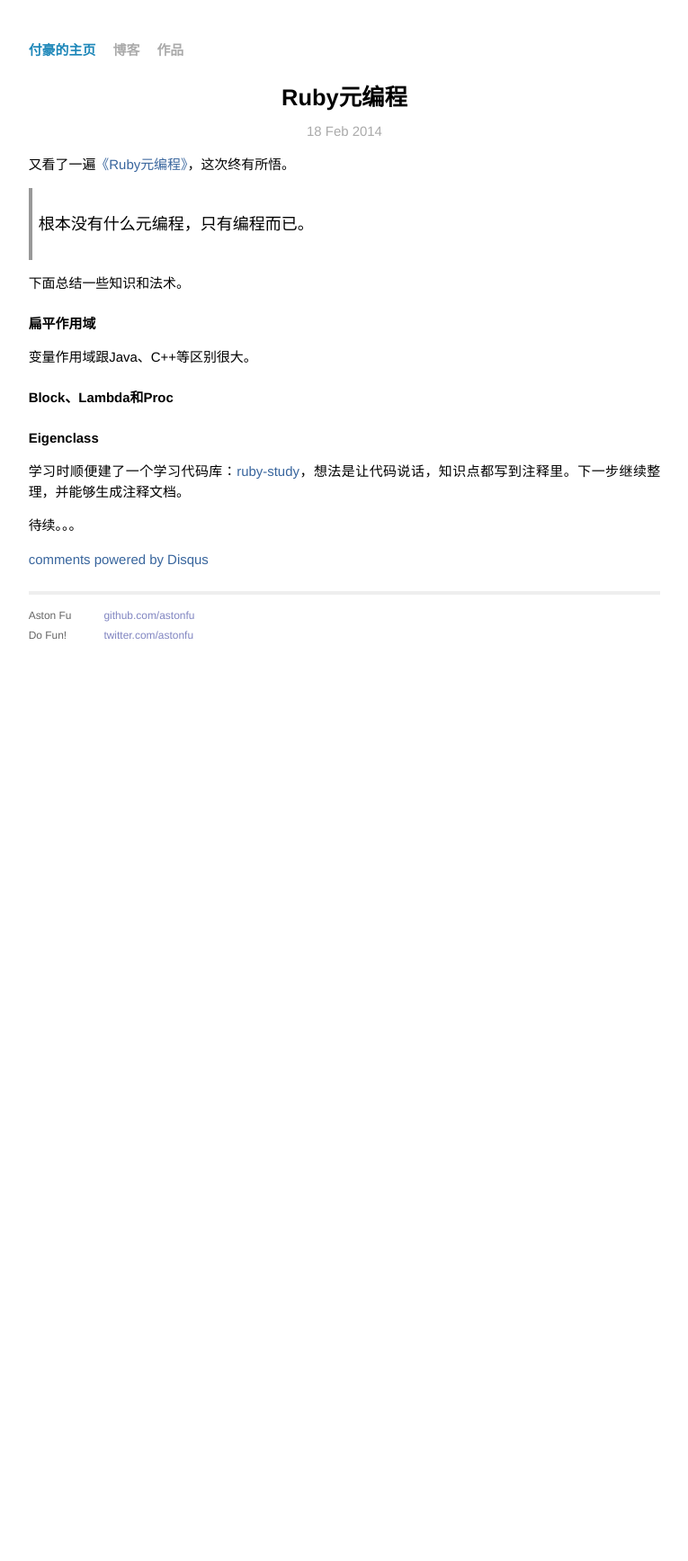
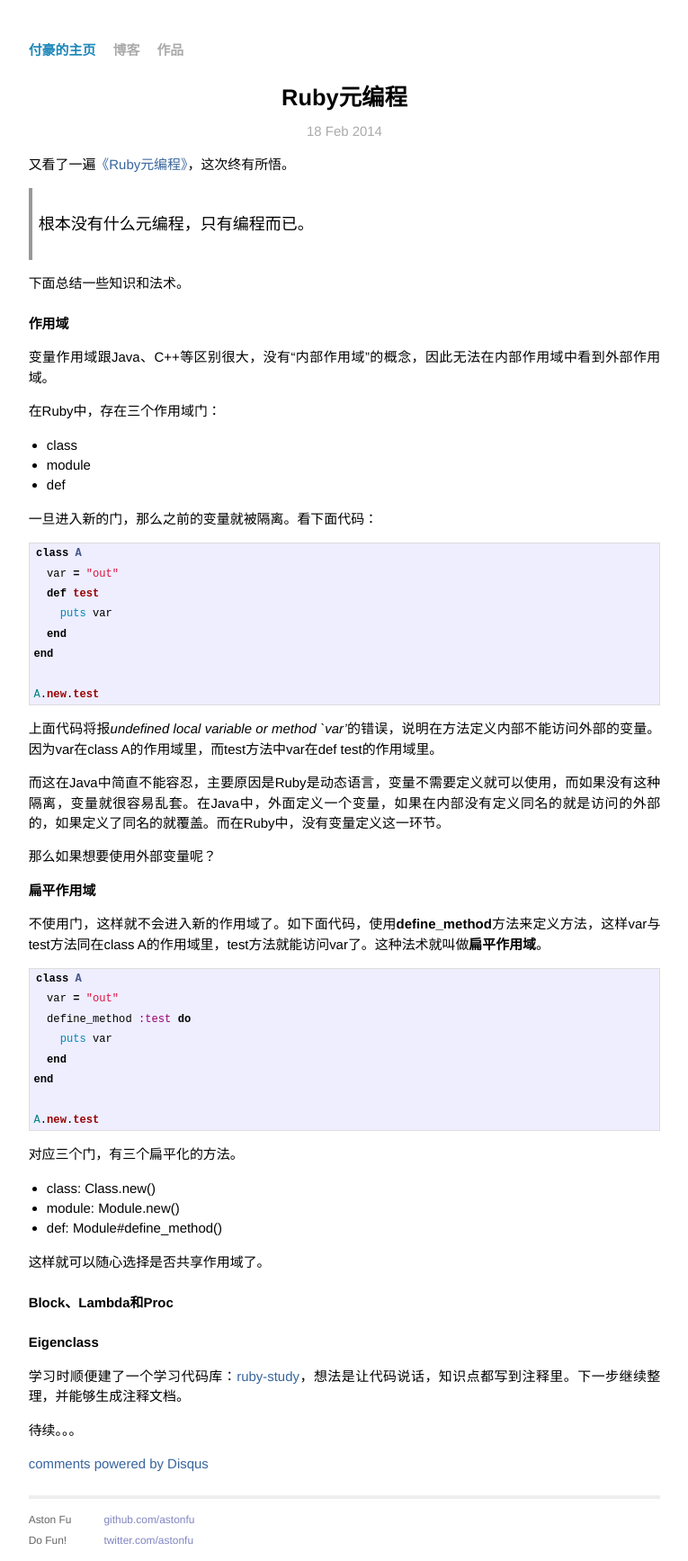
Before and after one commit to hulkfu/hulkfoo.github.io, a Jekyll site: the page built from _posts/2014-02-18-metaprogramming-ruby.md, in a window 1280 px wide. Shown: the whole page at 90% size, without its empty margins (257-1022 px from the left). Built offline with Jekyll 4.4.1, drawn with Linux system fonts in a browser that asks for light colours; Markdown is read by kramdown in place of the engine named in the settings; comment, search, counter and statistics services are not loaded; before the commit the page ends 945 px from its top, so only the background shows below that.

Commit message:
update metaprogramming on scope.

````diff
--- a/_posts/2014-02-18-metaprogramming-ruby.md
+++ b/_posts/2014-02-18-metaprogramming-ruby.md
@@ -9,8 +9,54 @@ title: Ruby元编程
 
 下面总结一些知识和法术。
 
-# 扁平作用域
-变量作用域跟Java、C++等区别很大。
+# 作用域
+变量作用域跟Java、C++等区别很大，没有“内部作用域”的概念，因此无法在内部作用域中看到外部作用域。
+
+在Ruby中，存在三个作用域门：
+
+* class
+* module
+* def
+
+一旦进入新的门，那么之前的变量就被隔离。看下面代码：
+
+```ruby
+class A
+  var = "out"
+  def test
+    puts var
+  end
+end
+
+A.new.test
+```
+上面代码将报*undefined local variable or method `var'*的错误，说明在方法定义内部不能访问外部的变量。因为var在class A的作用域里，而test方法中var在def test的作用域里。
+
+而这在Java中简直不能容忍，主要原因是Ruby是动态语言，变量不需要定义就可以使用，而如果没有这种隔离，变量就很容易乱套。在Java中，外面定义一个变量，如果在内部没有定义同名的就是访问的外部的，如果定义了同名的就覆盖。而在Ruby中，没有变量定义这一环节。
+
+那么如果想要使用外部变量呢？
+
+## 扁平作用域
+
+不使用门，这样就不会进入新的作用域了。如下面代码，使用**define_method**方法来定义方法，这样var与test方法同在class A的作用域里，test方法就能访问var了。这种法术就叫做**扁平作用域**。
+
+```ruby
+class A
+  var = "out"
+  define_method :test do
+    puts var
+  end
+end
+
+A.new.test
+```
+对应三个门，有三个扁平化的方法。
+
+* class: Class.new()
+* module: Module.new()
+* def: Module#define_method()
+
+这样就可以随心选择是否共享作用域了。
 
 # Block、Lambda和Proc
 
````
